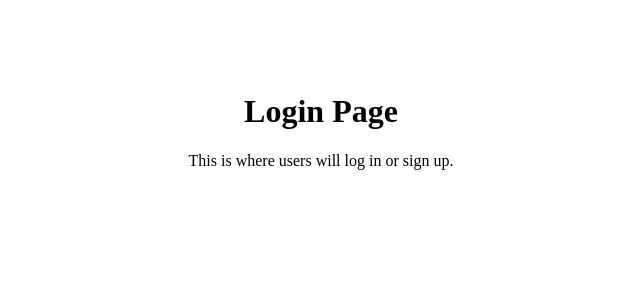
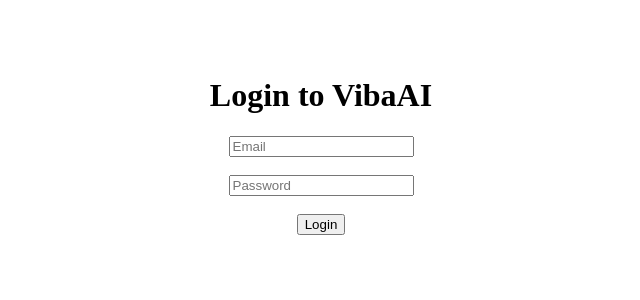
Before and after one commit to hackerh5041/viba-ai, a Next.js app: page /login in a window 1280 px wide. Shown: the top 300 px of the page, without its empty margins (319-959 px from the left). Built offline with nearby package versions, Linux system fonts and the light colour scheme.

Commit message:
Update login.js

```diff
--- a/pages/login.js
+++ b/pages/login.js
@@ -1,8 +1,12 @@
 export default function Login() {
   return (
-    <div style={{ padding: '4rem', textAlign: 'center' }}>
-      <h1>Login Page</h1>
-      <p>This is where users will log in or sign up.</p>
+    <div style={{ padding: '3rem', textAlign: 'center' }}>
+      <h1>Login to VibaAI</h1>
+      <form>
+        <input type="email" placeholder="Email" required /><br /><br />
+        <input type="password" placeholder="Password" required /><br /><br />
+        <button type="submit">Login</button>
+      </form>
     </div>
   );
 }
```
